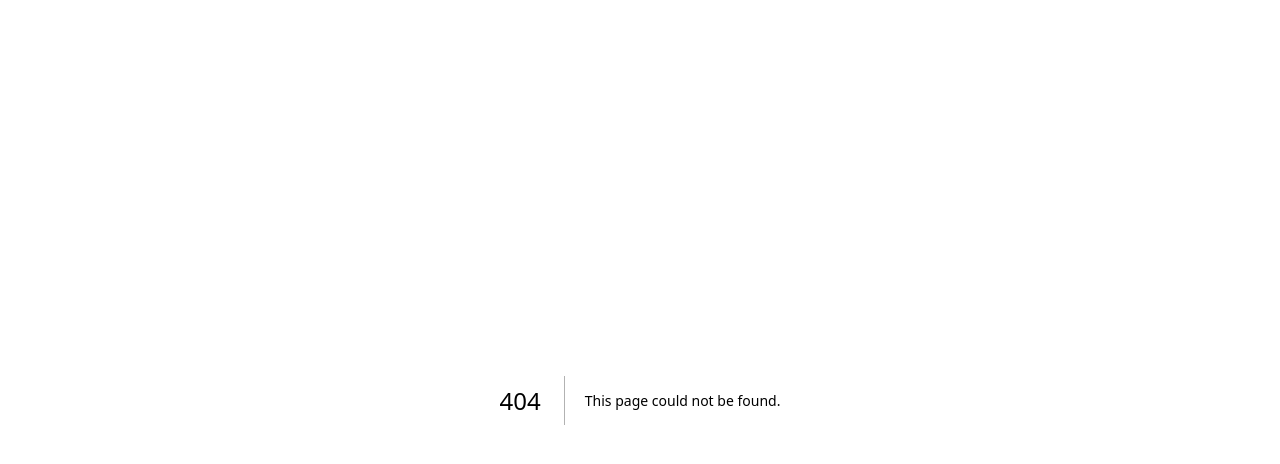
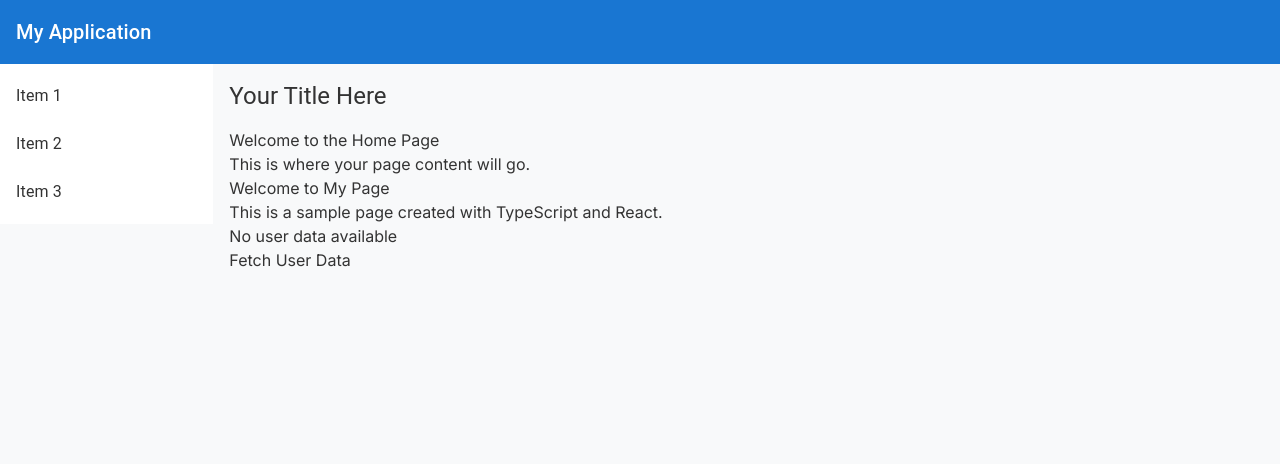
Before and after one commit to mee499999/frontend_pimsmart, a Next.js app: page /Home in a window 1280 px wide. Before the commit this address had no page. Shown: the top 464 px of the page. Built offline with nearby package versions, Linux system fonts and the light colour scheme; no server answers.

Commit message:
fix navbar

```diff
--- /dev/null
+++ b/app/Home/page.tsx
@@ -0,0 +1,52 @@
+// app/page.tsx
+"use client";
+import Layout from "@/components/Layout";
+import React, { useState } from "react";
+import { getUser } from '../api/test';
+import { User } from '@/types/IResponse';
+import Table from '@/components/Table';
+
+const HomePage: React.FC = () => {
+const [users, setUsers] = useState<User[]>([]);
+
+
+const handleButtonClick = async () => {
+    try {
+      const response = await getUser(); // เรียก getUser เพื่อดึงข้อมูล
+      setUsers(response); // ตั้งค่า State
+    } catch (error) {
+      console.error('Error fetching data:', error);
+    }
+  };
+
+  const headers = ['ID', 'Username', 'Email', 'Created In'];
+  const data = users.map(user => ({
+    id: user.id,
+    username: user.username,
+    email: user.email,
+    created_in: new Date(user.created_in).toLocaleString()
+  }));
+
+
+  return (
+    <Layout>
+      <h1>Welcome to the Home Page</h1>
+      <p>This is where your page content will go.</p>
+
+      <main>
+        <h1>Welcome to My Page</h1>
+        <p>This is a sample page created with TypeScript and React.</p>
+
+        {users.length > 0 ? (
+          <Table headers={headers} data={data} />
+        ) : (
+          <p>No user data available</p>
+        )}
+
+        <button onClick={handleButtonClick}>Fetch User Data</button>
+      </main>
+    </Layout>
+  );
+};
+
+export default HomePage;
--- /dev/null
+++ b/components/Content.tsx
@@ -0,0 +1,21 @@
+// Content.tsx
+"use client";
+import React from "react";
+import Box from "@mui/material/Box";
+import Typography from "@mui/material/Typography";
+
+interface ContentProps {
+  title: string;
+  children?: React.ReactNode;
+}
+
+const Content: React.FC<ContentProps> = ({ title, children }) => {
+  return (
+    <Box sx={{ p: 2 }}>
+      <Typography variant="h5">{title}</Typography>
+      <Box mt={2}>{children}</Box>
+    </Box>
+  );
+};
+
+export default Content;
--- /dev/null
+++ b/components/Layout.tsx
@@ -0,0 +1,28 @@
+// Layout.tsx
+"use client";
+import React from "react";
+import Box from "@mui/material/Box";
+import Grid from "@mui/material/Grid";
+import Navbar from "./Navbar";
+import Content from "./Content";
+import Sidebar from "./Sidebar";
+
+const Layout: React.FC<{ children?: React.ReactNode }> = ({ children }) => {
+  return (
+    <Box sx={{ display: 'flex', flexDirection: 'column', height: '100vh' }}>
+      <Navbar />
+      <Grid container sx={{ flexGrow: 1 }}>
+        <Grid item xs={2}>
+          <Sidebar />
+        </Grid>
+        <Grid item xs={10}>
+          <Content title="Your Title Here">
+            {children}
+          </Content>
+        </Grid>
+      </Grid>
+    </Box>
+  );
+};
+
+export default Layout;
--- a/components/Navbar.tsx
+++ b/components/Navbar.tsx
@@ -1,18 +1,25 @@
-// components/Navbar.tsx
-import React from 'react';
-import Link from 'next/link';
-import '../app/globals.css'; // นำเข้าไฟล์ CSS ทั่วไป
+// Navbar.tsx
+"use client";
+import React from "react";
+import Box from "@mui/material/Box";
+import Typography from "@mui/material/Typography";
+import { styled } from "@mui/material/styles";
+
+const NavbarContainer = styled(Box)(({ theme }) => ({
+  backgroundColor: theme.palette.primary.main,
+  padding: theme.spacing(2),
+  display: 'flex',
+  justifyContent: 'space-between',
+  alignItems: 'center',
+}));
 
 const Navbar: React.FC = () => {
   return (
-    <nav className="navbar">
-      <ul className="navList">
-        <li><Link href="/">Home</Link></li>
-        <li><Link href="/about">About</Link></li>
-        <li><Link href="/contact">Contact</Link></li>
-        {/* เพิ่มลิงค์อื่นๆ ที่ต้องการ */}
-      </ul>
-    </nav>
+    <NavbarContainer>
+      <Typography variant="h6" color="white">
+        My Application
+      </Typography>
+    </NavbarContainer>
   );
 };
 
--- /dev/null
+++ b/components/Sidebar.tsx
@@ -0,0 +1,26 @@
+// Sidebar.tsx
+import React from "react";
+import Box from "@mui/material/Box";
+import List from "@mui/material/List";
+import ListItem from "@mui/material/ListItem";
+import ListItemText from "@mui/material/ListItemText";
+
+const Sidebar: React.FC = () => {
+  return (
+    <Box sx={{ width: '100%', bgcolor: 'background.paper' }}>
+      <List>
+        <ListItem>
+          <ListItemText primary="Item 1" />
+        </ListItem>
+        <ListItem>
+          <ListItemText primary="Item 2" />
+        </ListItem>
+        <ListItem>
+          <ListItemText primary="Item 3" />
+        </ListItem>
+      </List>
+    </Box>
+  );
+};
+
+export default Sidebar;
--- a/package.json
+++ b/package.json
@@ -9,6 +9,9 @@
     "lint": "next lint"
   },
   "dependencies": {
+    "@emotion/react": "^11.13.3",
+    "@emotion/styled": "^11.13.0",
+    "@mui/material": "^6.0.1",
     "autoprefixer": "^10.4.20",
     "next": "14.2.6",
     "next-auth": "^4.24.7",
```
Also changed, not shown: 1 other file (tests, documents, lock files or other folders).
